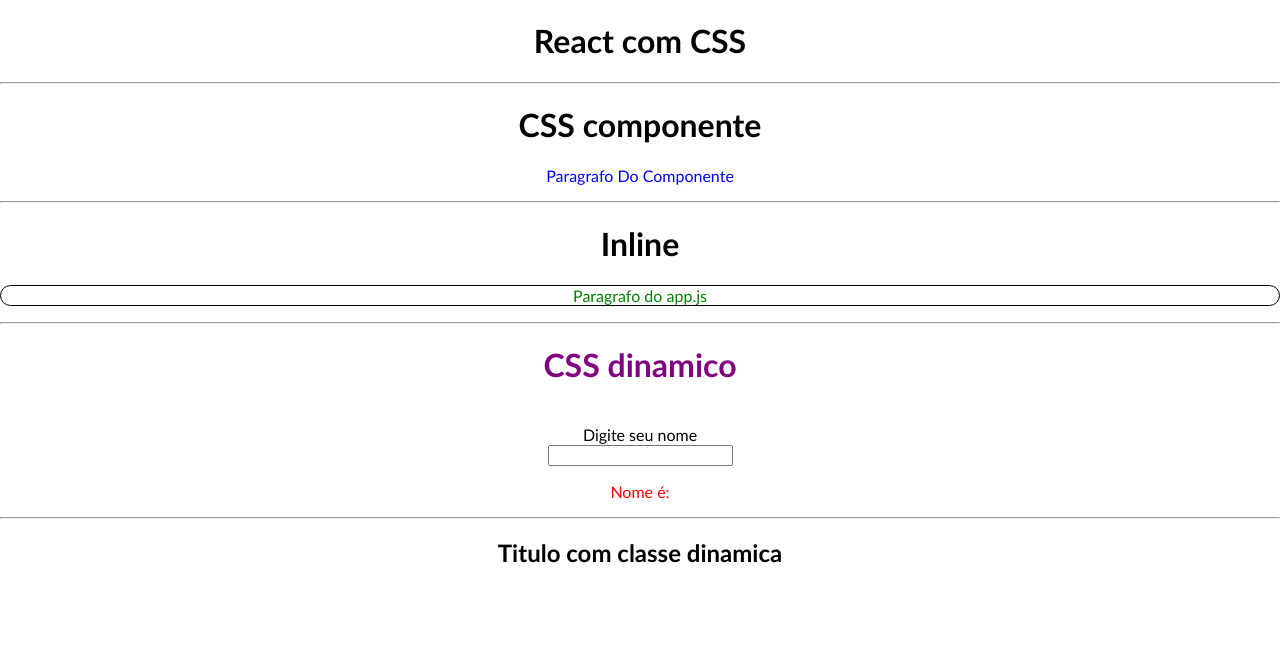
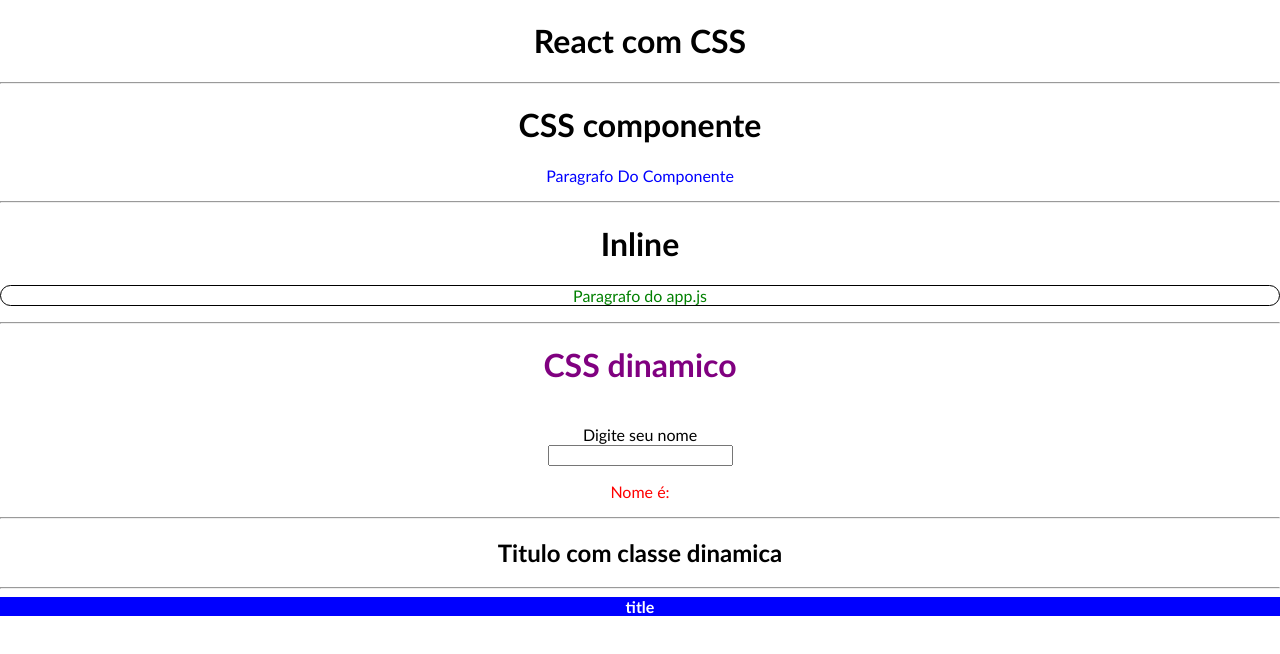
Before and after one commit to arthurresendes/Conhecimento-REACT, a React (Vite) app in the folder 4_CSS_REACT/css/: page / in a window 1280 px wide. Shown: the top 654 px of the page. Built offline with nearby package versions, Linux system fonts and the light colour scheme.

Commit message:
CSS module

```diff
--- a/4_CSS_REACT/css/src/App.jsx
+++ b/4_CSS_REACT/css/src/App.jsx
@@ -1,6 +1,7 @@
 import { useState } from 'react'
 import './App.css'
 import MyComponent from './components/MyComponent'
+import Title from './components/Title'
 
 function App() {
   const n = 19
@@ -26,6 +27,9 @@ function App() {
 
       <hr />
       <h2 className={redTitle ? 'red-title' : 'title'}>Titulo com classe dinamica</h2>
+
+      <hr />
+      <Title />
     </>
   )
 }
--- /dev/null
+++ b/4_CSS_REACT/css/src/components/Title.jsx
@@ -0,0 +1,9 @@
+import styles from './title.module.css'
+
+const Title = () => {
+    return (
+        <div className={styles['my-title']}>title</div>
+    )
+}
+
+export default Title
--- /dev/null
+++ b/4_CSS_REACT/css/src/components/title.module.css
@@ -0,0 +1,6 @@
+.my-title{
+    font-weight: bold;
+    color: white;
+    background-color: blue;
+    text-align: center;
+}
```
